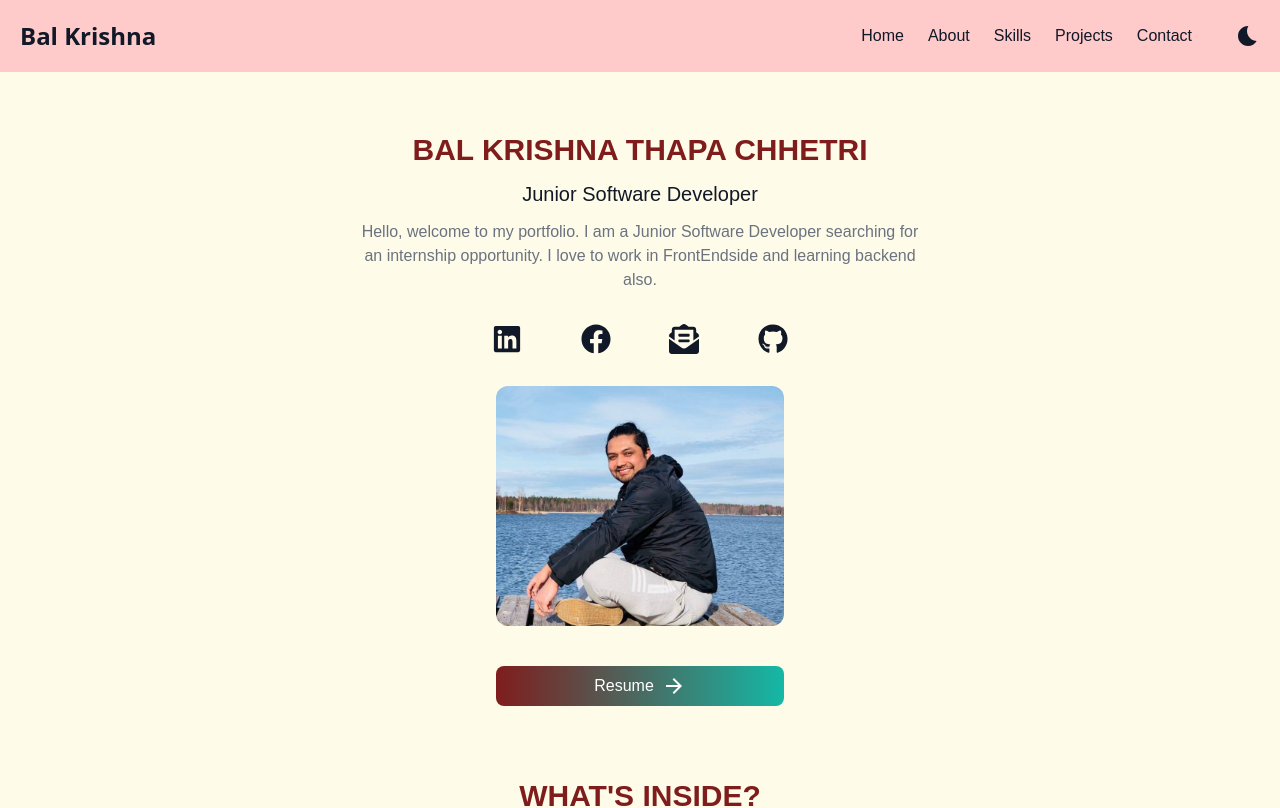
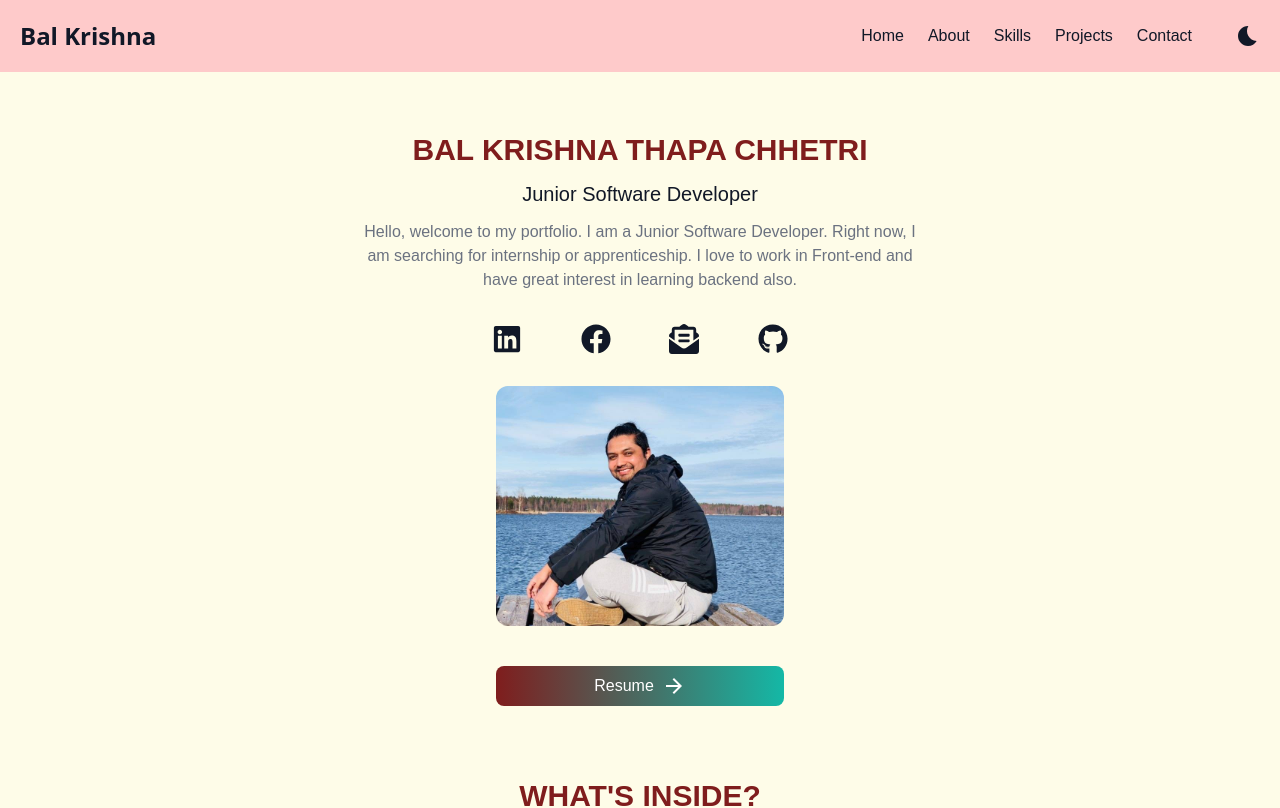
Before and after one commit to BalThapa/My-portfolio-react-, a React (Create React App) app: page / in a window 1280 px wide. Shown: the top 808 px of the page. Built offline with nearby package versions, Linux system fonts and the light colour scheme.

Commit message:
added extra lines in hero

```diff
--- a/src/components/Hero.jsx
+++ b/src/components/Hero.jsx
@@ -13,7 +13,7 @@ const Hero = () => {
             <h2 className='text-3xl uppercase font-bold text-red-900'>Bal Krishna Thapa Chhetri</h2>
             <h3 className='py-3 text-xl'>Junior Software Developer</h3>
             <p className='max-w-xl font-light text-gray-500'>
-                Hello, welcome to my portfolio. I am a Junior Software Developer searching for an internship opportunity. I love to work in FrontEndside and learning backend also.
+                Hello, welcome to my portfolio. I am a Junior Software Developer. Right now, I am searching for internship or apprenticeship. I love to work in Front-end and have great interest in learning backend also.
             </p>
             </div>
             <Socials/>
```
